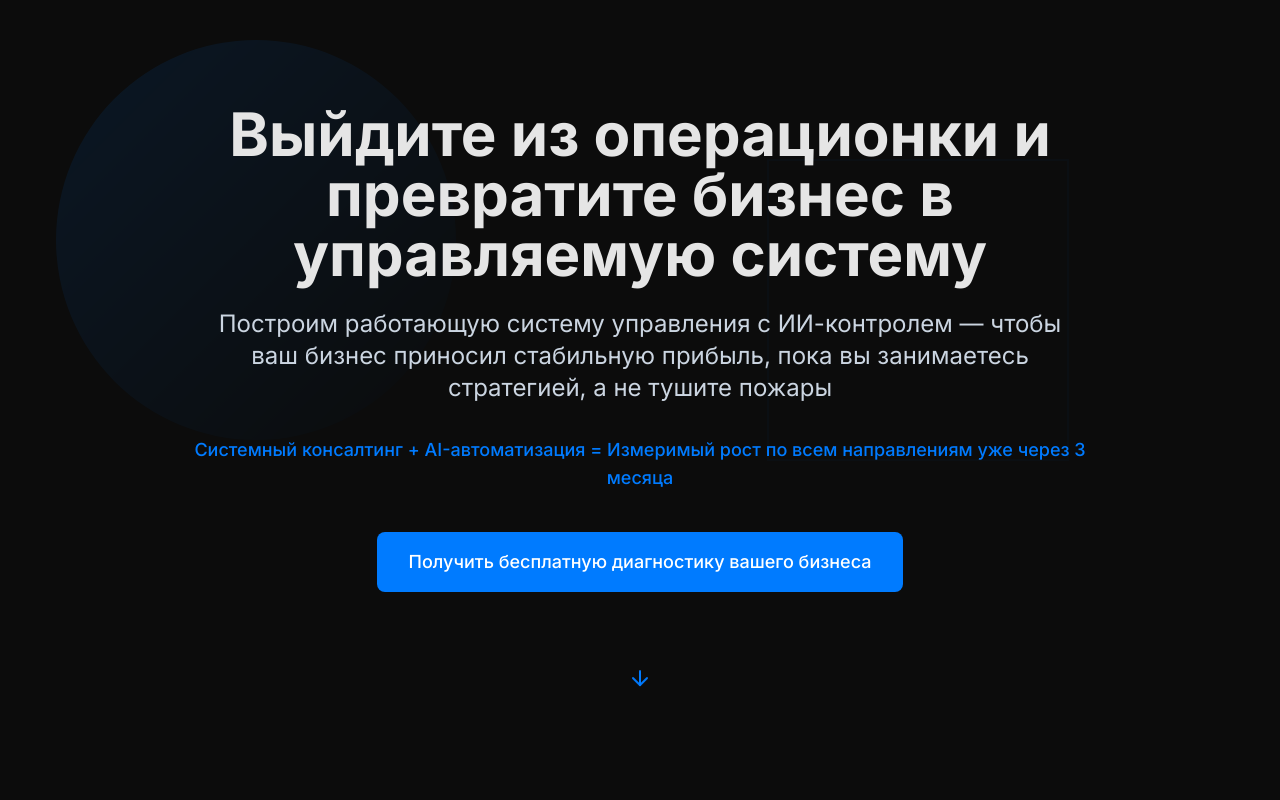
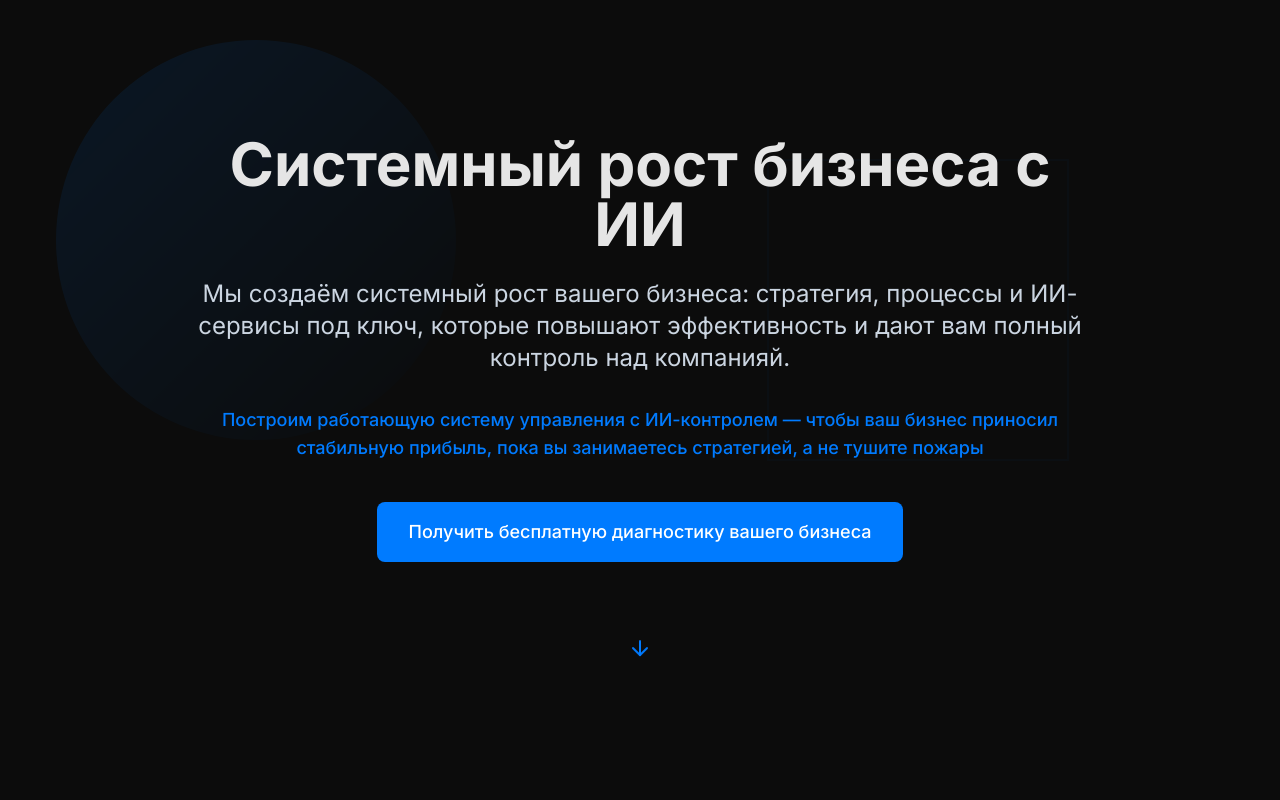
Before and after one commit to ArtMartin89/neuroconsult-new, a Next.js app: page / in a window 1280 px wide. Shown: the top 800 px of the page. Built offline with nearby package versions, Linux system fonts and the light colour scheme; no server answers.

Commit message:
правка текста

```diff
--- a/components/sections/HeroBlock.tsx
+++ b/components/sections/HeroBlock.tsx
@@ -35,15 +35,15 @@ export const HeroBlock = () => {
 
       <div className="max-w-4xl mx-auto text-center relative z-10">
         <h1 className="text-4xl md:text-6xl font-bold mb-6 text-foreground leading-tight">
-          Выйдите из операционки и превратите бизнес в управляемую систему
+        Системный рост бизнеса с ИИ
         </h1>
 
         <p className="text-xl md:text-2xl text-slate-300 mb-8 leading-relaxed">
-          Построим работающую систему управления с ИИ-контролем — чтобы ваш бизнес приносил стабильную прибыль, пока вы занимаетесь стратегией, а не тушите пожары
+        Мы создаём системный рост вашего бизнеса: стратегия, процессы и ИИ-сервисы под ключ, которые повышают эффективность и дают вам полный контроль над компанияй.
         </p>
 
         <p className="text-lg text-accent mb-10 font-medium">
-          Системный консалтинг + AI-автоматизация = Измеримый рост по всем направлениям уже через 3 месяца
+        Построим работающую систему управления с ИИ-контролем — чтобы ваш бизнес приносил стабильную прибыль, пока вы занимаетесь стратегией, а не тушите пожары
         </p>
 
         <Button
```
Also changed, not shown: 1 other file (tests, documents, lock files or other folders).
